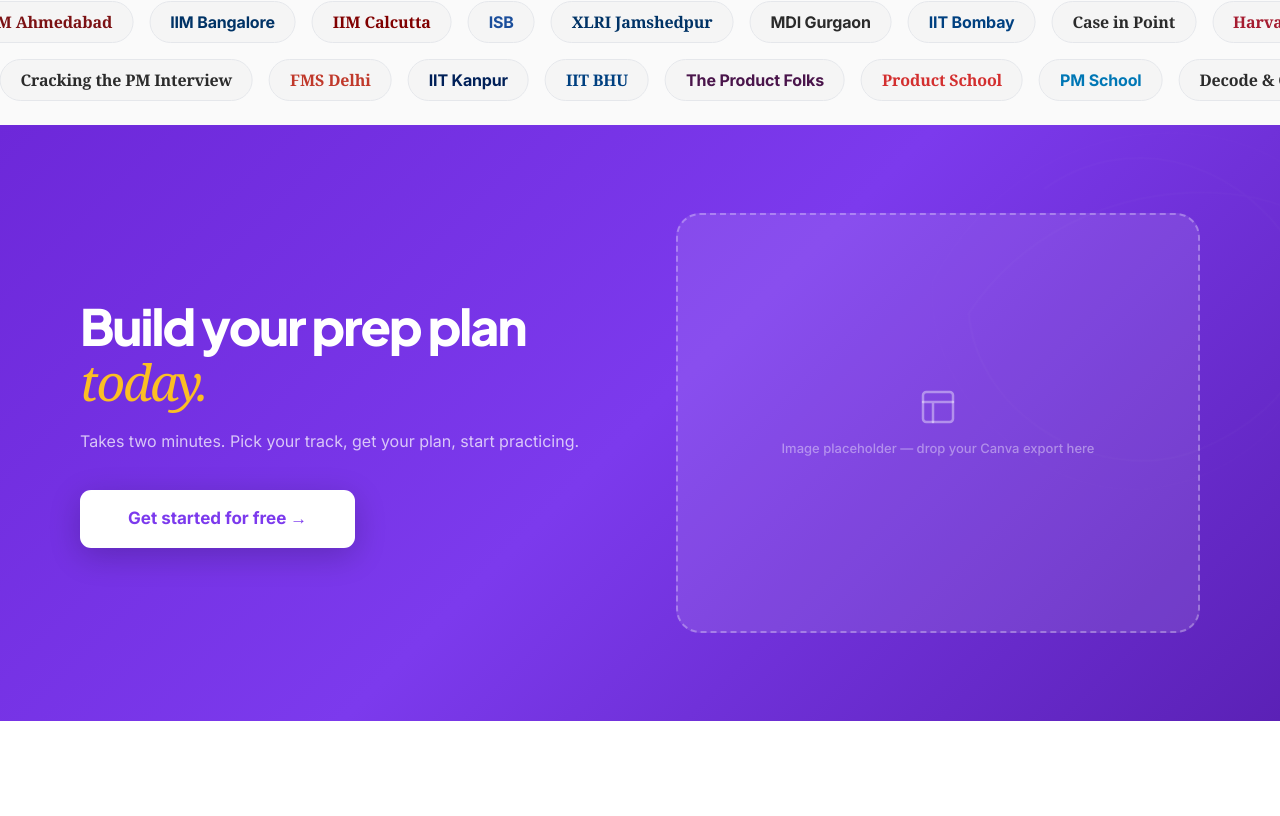
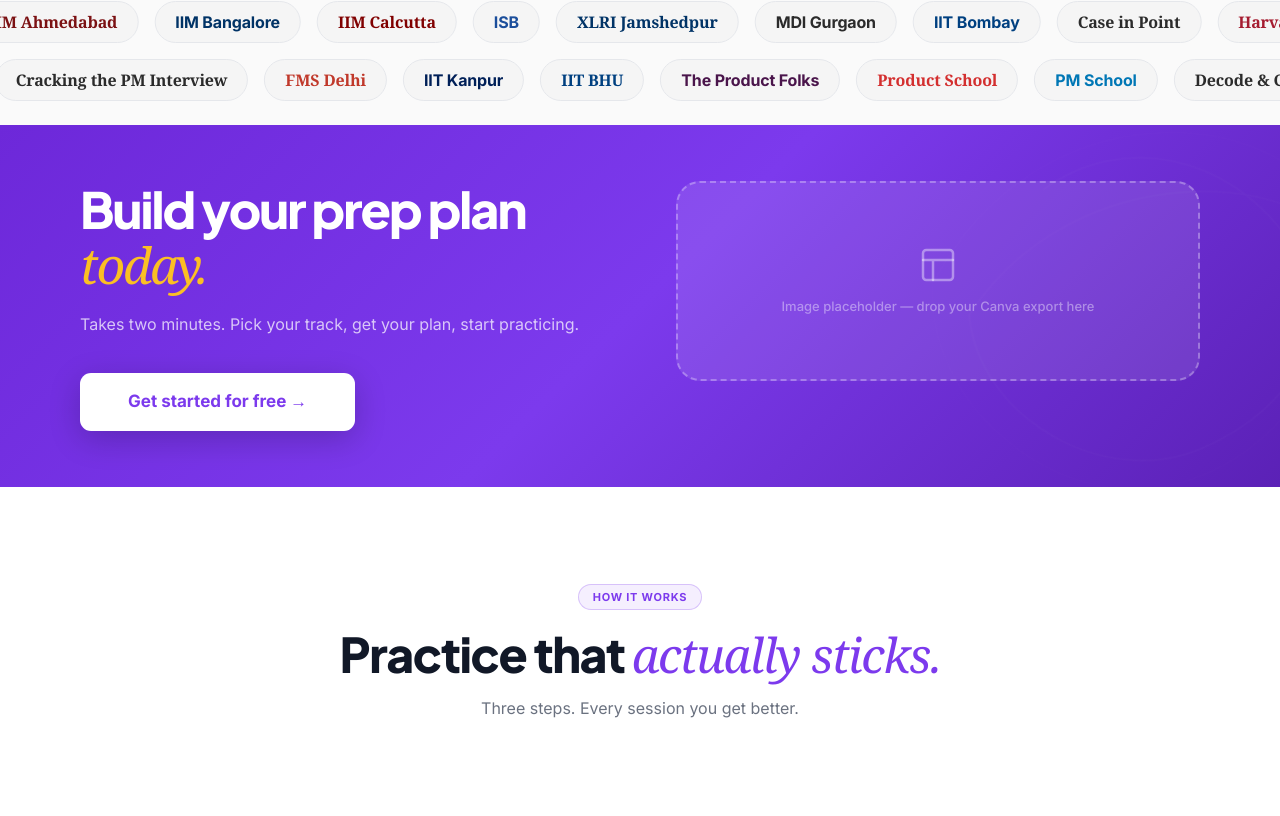
Before and after one commit to ankurdutta007/kasemate, a React (Vite) app: page / in a window 1280 px wide. Shown: the part 1980-2796 px from the top of the page. Built offline with nearby package versions, Linux system fonts and the light colour scheme; no server answers; the database is empty; the HTML template or start-up script is replaced by a standard one.

Commit message:
Fix CTA section image height to match text content height

```diff
--- a/src/pages/Landing.tsx
+++ b/src/pages/Landing.tsx
@@ -495,9 +495,9 @@ export default function Landing() {
       </div>
 
       {/* ── CTA BANNER ───────────────────────────────── */}
-      <section style={{ background: `linear-gradient(135deg,${VM} 0%,${V} 50%,#5B21B6 100%)`, padding: '88px 48px', position: 'relative', overflow: 'hidden' }}>
+      <section style={{ background: `linear-gradient(135deg,${VM} 0%,${V} 50%,#5B21B6 100%)`, padding: '56px 48px', position: 'relative', overflow: 'hidden' }}>
         <Swirl style={{ position: 'absolute', top: -80, right: -80, width: 480, height: 480, color: 'rgba(255,255,255,0.07)', animation: 'spinSlow 60s linear infinite' }} />
-        <div className="multi-col-grid" style={{ maxWidth: 1120, margin: '0 auto', position: 'relative', zIndex: 1, display: 'grid', gridTemplateColumns: '1fr 1fr', gap: 72, alignItems: 'center' }}>
+        <div className="multi-col-grid" style={{ maxWidth: 1120, margin: '0 auto', position: 'relative', zIndex: 1, display: 'grid', gridTemplateColumns: '1fr 1fr', gap: 72, alignItems: 'stretch' }}>
           <Reveal>
             <div>
               <h2 style={{ fontFamily: 'Plus Jakarta Sans,sans-serif', fontSize: 50, fontWeight: 800, color: '#fff', margin: '0 0 18px', letterSpacing: '-0.04em', lineHeight: 1.1 }}>
@@ -515,8 +515,8 @@ export default function Landing() {
             </div>
           </Reveal>
           <Reveal delay={120}>
-            {/* Single placeholder — replace with real image when ready. Width spans full right column, height matches previous two-image block */}
-            <div id="cta-image-placeholder" style={{ borderRadius: 24, overflow: 'hidden', height: 420, background: 'rgba(255,255,255,0.10)', border: '2px dashed rgba(255,255,255,0.30)', display: 'flex', alignItems: 'center', justifyContent: 'center', flexDirection: 'column', gap: 12 }}>
+            {/* Single placeholder — replace with real image when ready. Stretches to match text column height. */}
+            <div id="cta-image-placeholder" style={{ borderRadius: 24, overflow: 'hidden', alignSelf: 'stretch', minHeight: 200, background: 'rgba(255,255,255,0.10)', border: '2px dashed rgba(255,255,255,0.30)', display: 'flex', alignItems: 'center', justifyContent: 'center', flexDirection: 'column', gap: 12 }}>
               <svg width="40" height="40" viewBox="0 0 24 24" fill="none" stroke="rgba(255,255,255,0.4)" strokeWidth="1.5" strokeLinecap="round" strokeLinejoin="round"><rect x="3" y="3" width="18" height="18" rx="2"/><path d="M3 9h18M9 21V9"/></svg>
               <span style={{ fontSize: 13, color: 'rgba(255,255,255,0.4)', fontWeight: 500 }}>Image placeholder — drop your Canva export here</span>
             </div>
```
